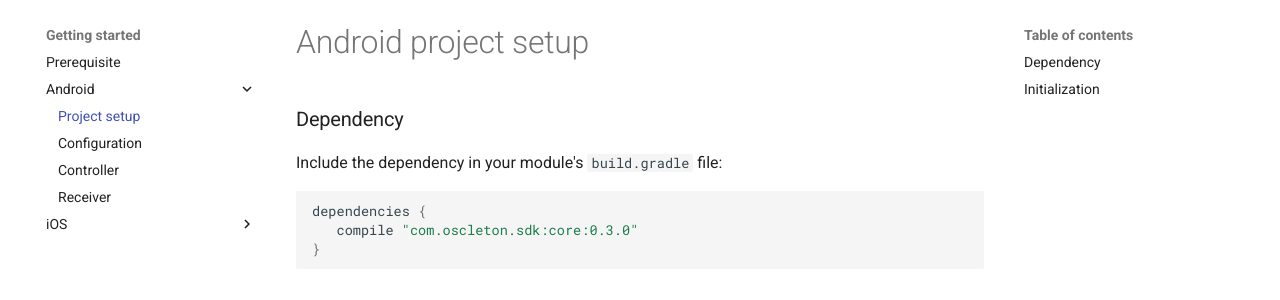
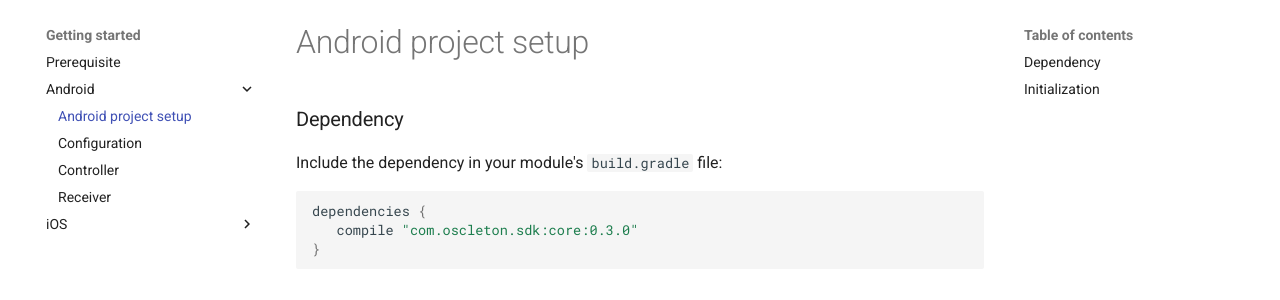
Before and after one commit to ArthurVimond/oscleton-sdk-doc, an MkDocs documentation site: the page built from public/docs/getting-started/android/project-setup.md, in a window 1280 px wide. Shown: the part 124-424 px from the top of the page. Built offline with MkDocs 1.6.1 and Material for MkDocs 9.7.7, drawn with Linux system fonts in a browser that asks for light colours.

Commit message:
doc(mkdocs): specify project setup title for each platform

```diff
--- a/public/mkdocs.yml
+++ b/public/mkdocs.yml
@@ -26,17 +26,15 @@
   - Getting started:
     - Prerequisite: getting-started/prerequisite.md
     - Android:
-      - Project setup: getting-started/android/project-setup.md
+      - Android project setup: getting-started/android/project-setup.md
       - Configuration: getting-started/android/configuration.md
       - Controller: getting-started/android/controller.md
       - Receiver: getting-started/android/receiver.md
     - iOS:
-      - Project setup: getting-started/ios/project-setup.md
+      - iOS project setup: getting-started/ios/project-setup.md
       - Configuration: getting-started/ios/configuration.md
       - Controller: getting-started/ios/controller.md
       - Receiver: getting-started/ios/receiver.md
-
-
 
   - Android API reference:
     - Package Index: reference/android/index.md
```
